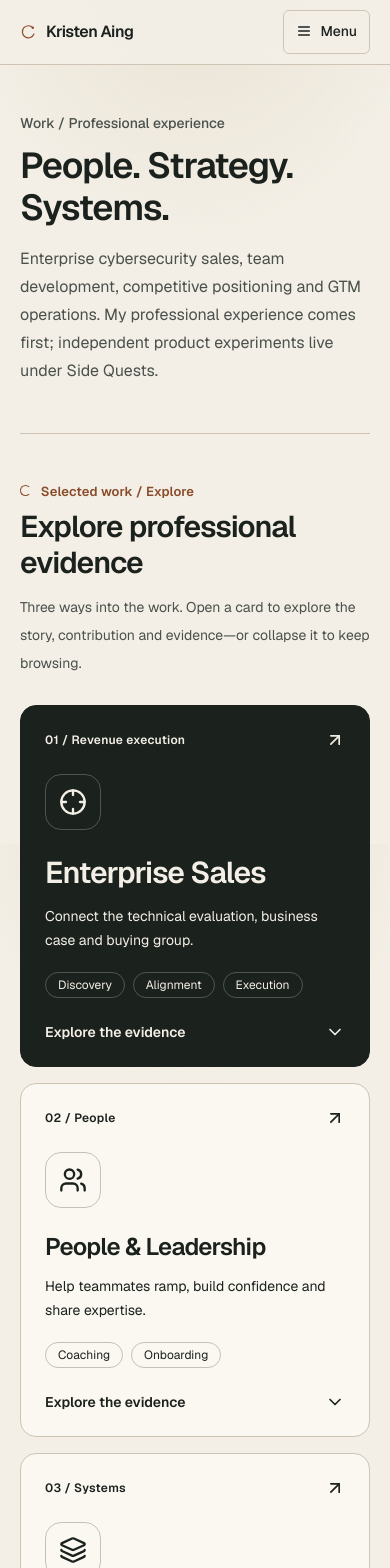
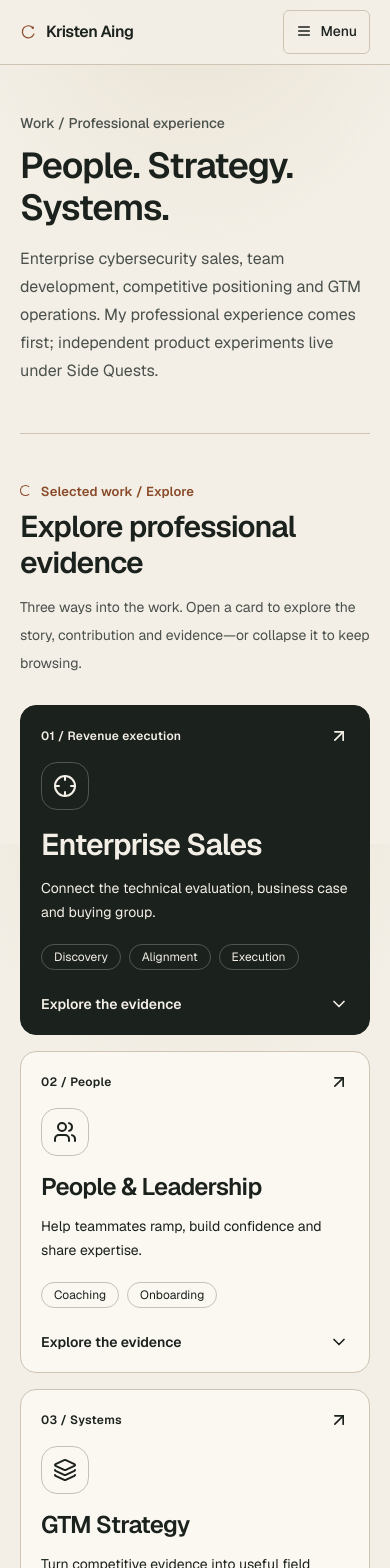
Before and after one commit to heyfunwhoa/byjoyaing-portfolio, a Next.js app: page /work in a window 390 px wide. Shown: the top 1568 px of the page. Built offline with nearby package versions, Linux system fonts and the light colour scheme.

Commit message:
fix(mobile): reduce Work explorer card density on phones

```diff
--- a/components/work-explorer.tsx
+++ b/components/work-explorer.tsx
@@ -80,7 +80,7 @@ export function WorkExplorer({ stories }: { stories: ReactNode[] }) {
                   }}
                   type="button"
                   aria-controls={`${id}-evidence`}
-                  className={`${styles.card} group flex h-full min-h-72 w-full flex-col rounded-2xl border p-6 text-left focus-visible:outline-2 focus-visible:outline-offset-4 focus-visible:outline-ring sm:p-7 ${index === 0 ? "border-foreground bg-foreground text-background" : "border-border bg-card text-foreground"}`}
+                  className={`${styles.card} group flex h-full min-h-60 w-full flex-col rounded-2xl border p-5 text-left sm:min-h-72 focus-visible:outline-2 focus-visible:outline-offset-4 focus-visible:outline-ring sm:p-7 ${index === 0 ? "border-foreground bg-foreground text-background" : "border-border bg-card text-foreground"}`}
                 >
                   <span className="flex w-full items-center justify-between gap-3 text-xs font-semibold tracking-wide">
                     <span>{eyebrow}</span>
@@ -88,9 +88,9 @@ export function WorkExplorer({ stories }: { stories: ReactNode[] }) {
                   </span>
                   <span
                     aria-hidden="true"
-                    className={`${styles.symbol} my-6 flex size-14 items-center justify-center rounded-2xl border border-current/25`}
+                    className={`${styles.symbol} my-4 flex size-12 items-center justify-center sm:my-6 sm:size-14 rounded-2xl border border-current/25`}
                   >
-                    <Icon className="size-7" />
+                    <Icon className="size-6 sm:size-7" />
                   </span>
                   <span
                     className={`font-display leading-tight ${index === 0 ? "text-3xl sm:text-4xl" : "text-2xl"}`}
```
